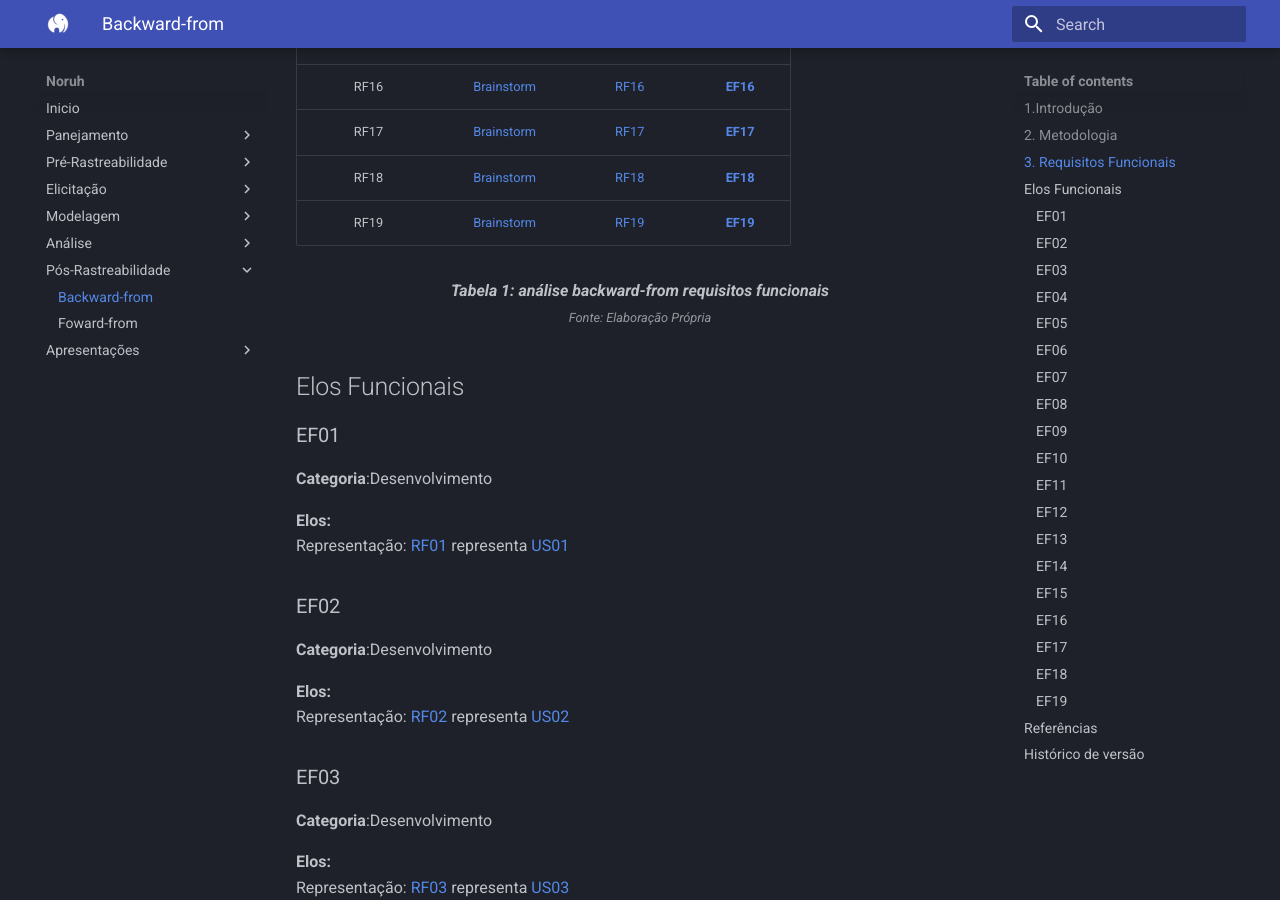
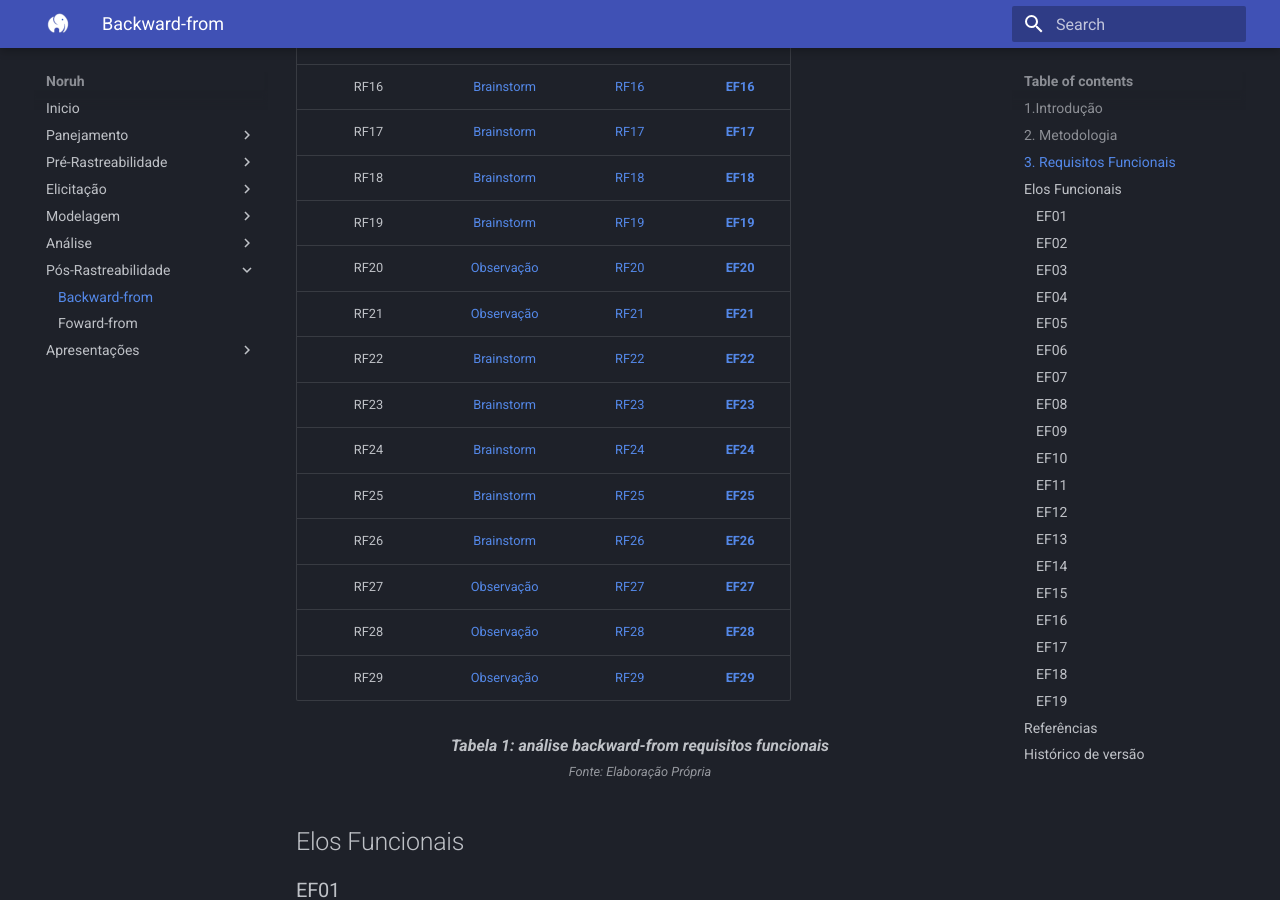
Before and after one commit to Thiab394/2022.1-Noruh, an MkDocs documentation site: the page built from docs/pos-rastreabilidade/backward-from.md, in a window 1280 px wide and 900 px high, scrolled down 1590 px. Built offline with MkDocs 1.6.1 and Material for MkDocs 9.7.7, drawn with Linux system fonts in a browser that asks for light colours; some of the changed text lies outside the part shown.

Commit message:
adicionando os rf 20-29 na tabela

```diff
--- a/docs/pos-rastreabilidade/backward-from.md
+++ b/docs/pos-rastreabilidade/backward-from.md
@@ -44,6 +44,16 @@
 |RF17|[Brainstorm](../elicitacao/tecnicas/brainstorm.md)|[RF17](../../elicitacao/resultados/#21-requisitos-funcionais)|[**EF17**](#ef17)|
 |RF18|[Brainstorm](../elicitacao/tecnicas/brainstorm.md)|[RF18](../../elicitacao/resultados/#21-requisitos-funcionais)|[**EF18**](#ef18)|
 |RF19|[Brainstorm](../elicitacao/tecnicas/brainstorm.md)|[RF19](../../elicitacao/resultados/#21-requisitos-funcionais)|[**EF19**](#ef19)|
+|RF20|[Observação](../elicitacao/tecnicas/observacao.md)|[RF20](../../elicitacao/resultados/#21-requisitos-funcionais)|[**EF20**](#ef20)|
+|RF21|[Observação](../elicitacao/tecnicas/observacao.md)|[RF21](../../elicitacao/resultados/#21-requisitos-funcionais)|[**EF21**](#ef21)|
+|RF22|[Brainstorm](../elicitacao/tecnicas/observacao.md)|[RF22](../../elicitacao/resultados/#21-requisitos-funcionais)|[**EF22**](#ef22)|
+|RF23|[Brainstorm](../elicitacao/tecnicas/Brainstorm.md)|[RF23](../../elicitacao/resultados/#21-requisitos-funcionais)|[**EF23**](#ef23)|
+|RF24|[Brainstorm](../elicitacao/tecnicas/brainstorm.md)|[RF24](../../elicitacao/resultados/#21-requisitos-funcionais)|[**EF24**](#ef24)|
+|RF25|[Brainstorm](../elicitacao/tecnicas/brainstorm.md)|[RF25](../../elicitacao/resultados/#21-requisitos-funcionais)|[**EF25**](#ef25)|
+|RF26|[Brainstorm](../elicitacao/tecnicas/brainstorm.md)|[RF26](../../elicitacao/resultados/#21-requisitos-funcionais)|[**EF26**](#ef26)|
+|RF27|[Observação](../elicitacao/tecnicas/observacao.md)|[RF27](../../elicitacao/resultados/#21-requisitos-funcionais)|[**EF27**](#ef27)|
+|RF28|[Observação](../elicitacao/tecnicas/observacao.md)|[RF28](../../elicitacao/resultados/#21-requisitos-funcionais)|[**EF28**](#ef28)|
+|RF29|[Observação](../elicitacao/tecnicas/observacao.md)|[RF29](../../elicitacao/resultados/#21-requisitos-funcionais)|[**EF29**](#ef29)|
 
 <figcaption align='center'>
     <b>Tabela 1: análise backward-from requisitos funcionais  </b>
```
Also changed, not shown: other parts of docs/pos-rastreabilidade/backward-from.md (+1 -0 lines).
